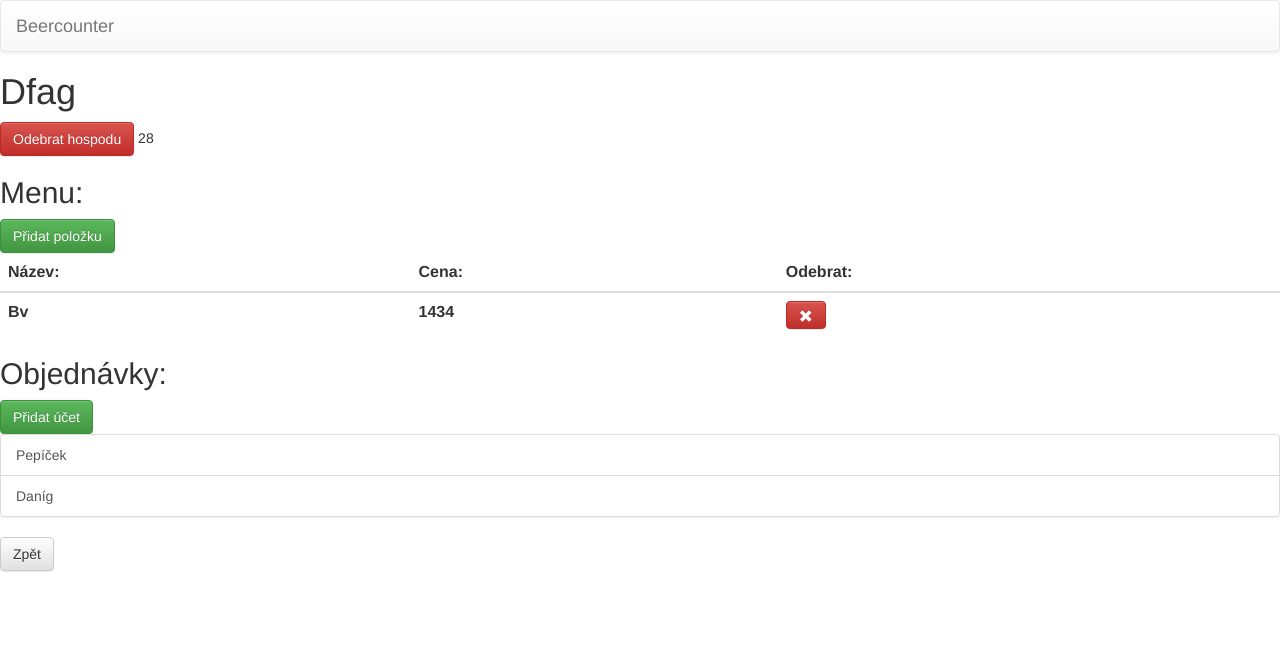
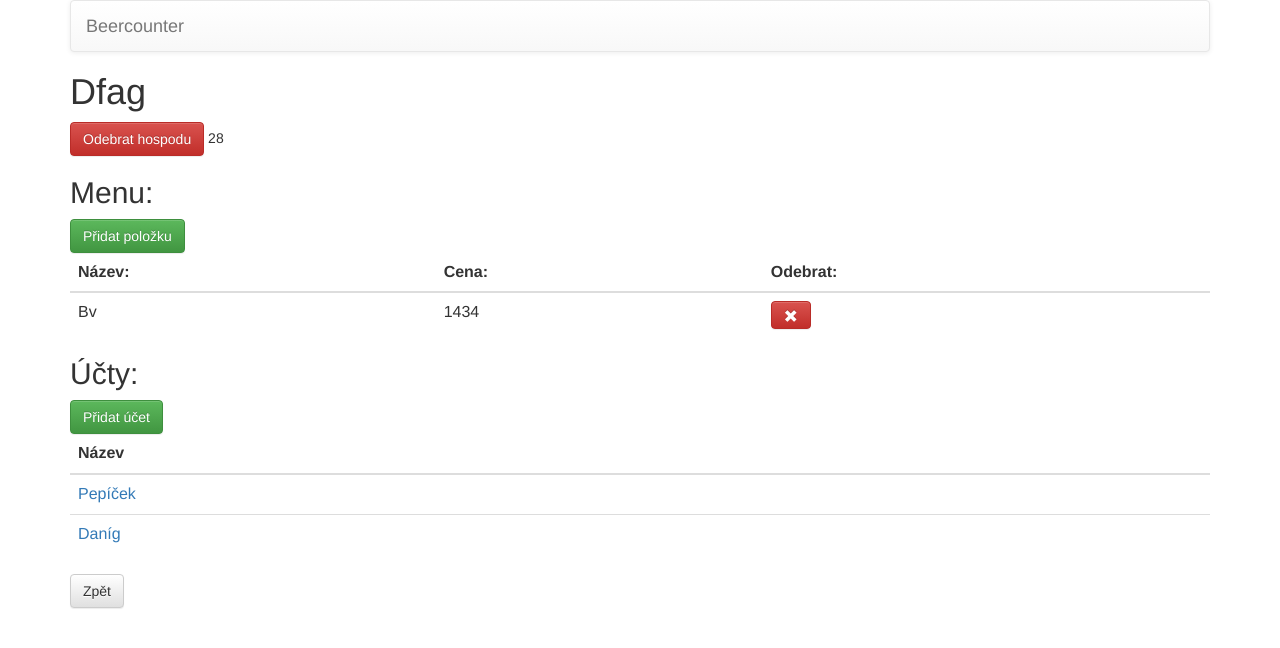
Before and after one commit to nepoveda/Beercouter---pr-ce, a Django app: page /pub/28/ in a window 1280 px wide. Shown: the top 648 px of the page. Run offline with Django 3.2, Linux system fonts and the light colour scheme; data comes from the database, SQL or seed files in the repository; both versions use the stored data as it was before the commit; lists and menus that the app fills with data are empty; some libraries are stand-ins or nearby versions.

Commit message:
fixed add item and add bill form fixed and reformatted markup

```diff
--- a/beercounter/templates/beercounter/base.html
+++ b/beercounter/templates/beercounter/base.html
@@ -2,7 +2,6 @@
 {% load bootstrap3 %}
 
 <html>
-
   <head>
     <meta http-enquiv="Content-language" content="cs">
     <meta name="description" content="Beercounter">
@@ -16,14 +15,10 @@
   </head>
 
   <body>
-
+    <div class="container">
       <nav class="navbar navbar-default">
-      <div class="container-fluid">
-
         <div class="navbar-header">
-          <a class="navbar-brand" href="#"> Beercounter </a>
-        </div>
-
+          <a class="navbar-brand" href="#">Beercounter</a>
         </div>
       </nav>
 
@@ -31,5 +26,6 @@
         {% block content %}
         {% endblock %}
       </div>
+    </div>
   </body>
 </html>
--- a/beercounter/templates/beercounter/pub_detail.html
+++ b/beercounter/templates/beercounter/pub_detail.html
@@ -1,15 +1,19 @@
 {% extends "beercounter/base.html" %}
 
 {% block content %}
-<h1> {{ pub.name }} </h1>
-<a href="{% url 'beercounter:deletepub' pk=pub.id %}" class="btn btn-danger" role="button"> Odebrat
-  hospodu </a>
+  <h1>{{ pub.name }}</h1>
+
+  <a href="{% url 'beercounter:deletepub' pk=pub.id %}" class="btn btn-danger" role="button">
+    Odebrat hospodu
+  </a>
 
   {{ pub.id }}
 
-<h2> Menu: </h2>
+  <h2>Menu:</h2>
 
-<a href="{% url 'beercounter:additem' pk=pub.id %}" class="btn btn-success" role="button"> Přidat položku </a>
+  <a href="{% url 'beercounter:additem' pk=pub.id %}" class="btn btn-success" role="button">
+    Přidat položku
+  </a>
 
   <table class="table table-hover">
     <thead>
@@ -19,25 +23,41 @@
         <th> Odebrat: </th>
       </tr>
     </thead>
+
     {% for item in pub.items.all %}
       <tr>
-    <th> {{ item.name }} </th>
-    <th> {{ item.price }} </th>
-    <th> <a href="#" class="btn btn-danger" role="button"><span class="glyphicon glyphicon
-    glyphicon-remove"></span> </a> </th>
+        <td>{{ item.name }}</td>
+        <td>{{ item.price }}</td>
+        <td>
+          <a href="#" class="btn btn-danger" role="button">
+            <span class="glyphicon glyphicon glyphicon-remove"></span>
+          </a>
+        </td>
       </tr>
     {% endfor %}
   </table>
 
-<h2> Objednávky: </h2>
+  <h2>Účty:</h2>
 
-<a href="{% url 'beercounter:addbill' pub.id %}" class="btn btn-success" role="button"> Přidat
-  účet </a>
-<div class="list-group">
+  <a href="{% url 'beercounter:addbill' pub.id %}" class="btn btn-success" role="button">
+    Přidat účet
+  </a>
+
+  <table class="table table-hover">
+    <thead>
+      <tr>
+        <th>Název</th>
+      </tr>
+    </thead>
+
+    <tbody>
       {% for bill in pub.bills.all %}
-  <a href="#" class="list-group-item list-group-item-action"> {{ bill.name }} </a>
+        <tr>
+          <td><a href="#">{{ bill.name }}</a></td>
+        </tr>
       {% endfor %}
-</div>
+    </tbody>
+  </table>
 
-<a href="{% url 'beercounter:index' %}" class="btn btn-default" role="button"> Zpět </a>
+  <a href="{% url 'beercounter:index' %}" class="btn btn-default" role="button">Zpět</a>
 {% endblock %}
--- a/beercounter/views.py
+++ b/beercounter/views.py
@@ -30,6 +30,15 @@ class AddItemView(CreateView):
   form_class = ItemForm
   template_name = 'beercounter/item_form.html'
 
+  def get_context_data(self,**kwargs):
+    data = super(AddItemView, self).get_context_data(**kwargs)
+    data['pubId'] = self.kwargs['pk']
+    return data
+
+  def get_form_kwargs(self,**kwargs):
+    kwargs = super(AddItemView, self).get_form_kwargs(**kwargs)
+    kwargs['initial']['pub'] = self.kwargs['pk']
+    return kwargs
 
 class DeletePubView(DeleteView):
   model = Pub
@@ -45,6 +54,6 @@ class AddBillView(CreateView):
     return data
 
   def get_form_kwargs(self,**kwargs):
-   kwargs = super(AddBillView, self).get_form_kwargs(**kwargs)
-   kwargs['data']['pub'] = pub.id
-   return kwargs
+    kwargs = super(AddBillView, self).get_form_kwargs(**kwargs)
+    kwargs['initial']['pub'] = self.kwargs['pk']
+    return kwargs
```
Also changed, not shown: db.sqlite3 (deleted), 3 other files. Lines whose indentation alone changed are shown as unchanged.
